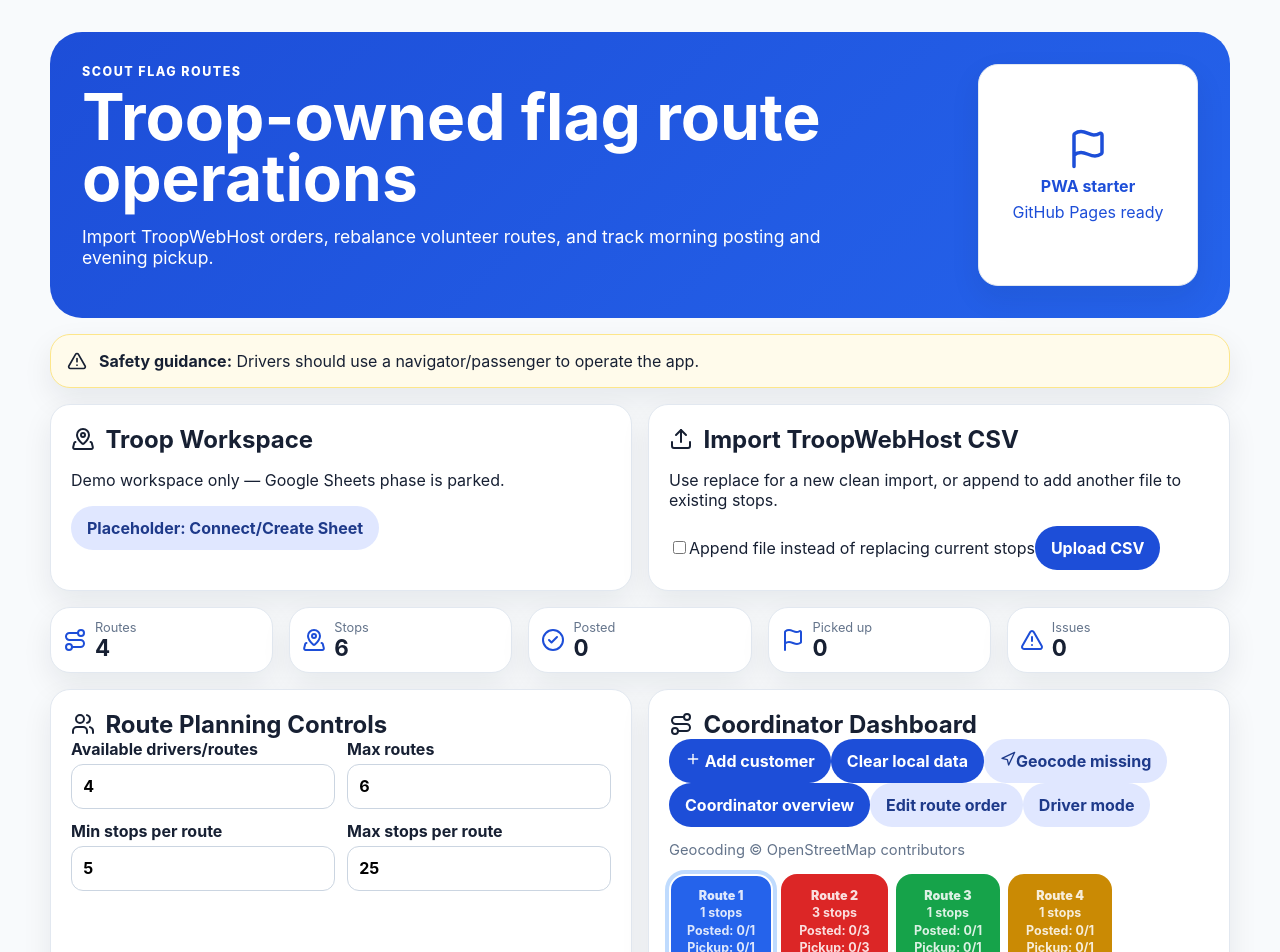
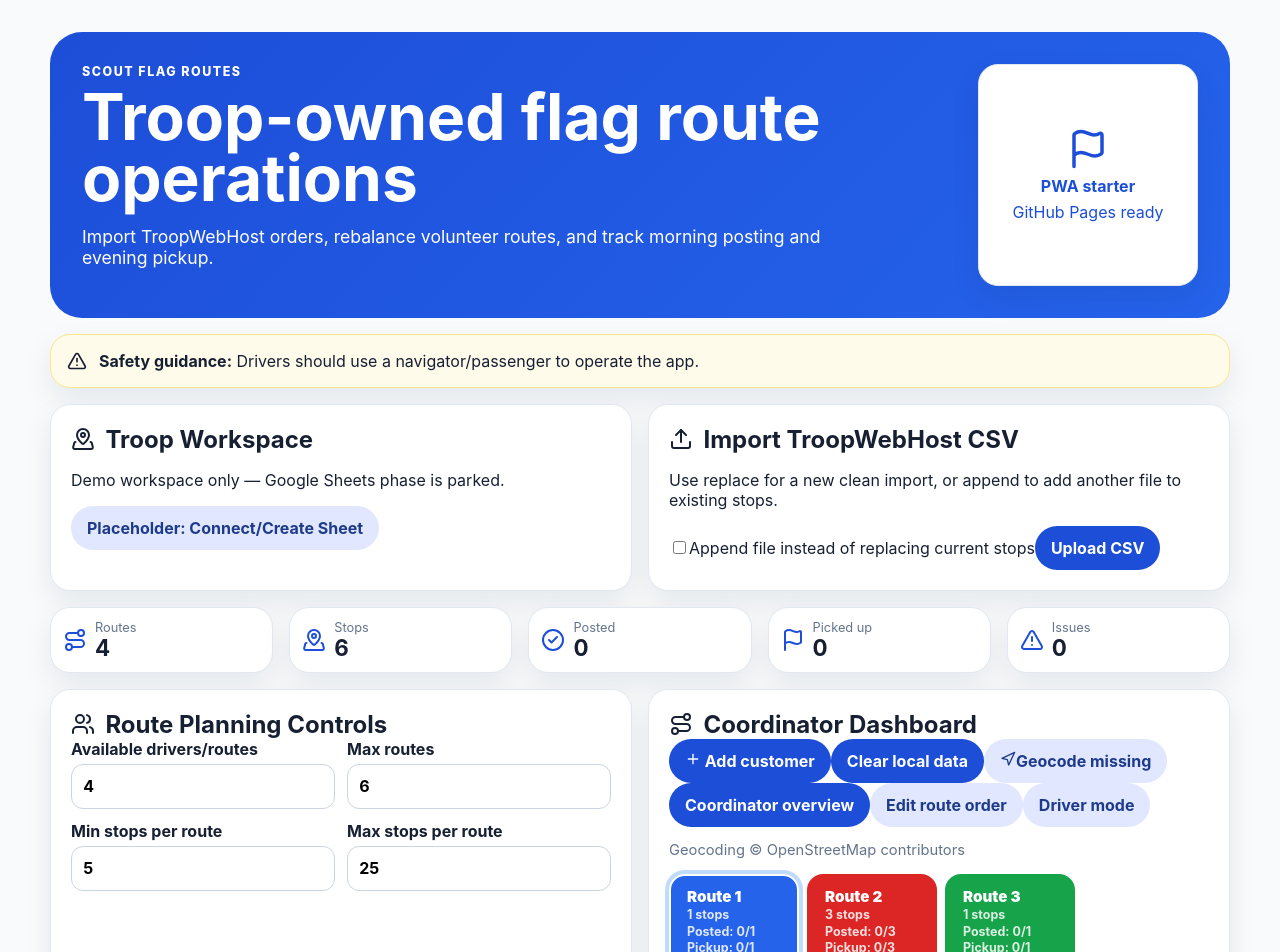
Before and after one commit to erict521-cyber/scout-flag-routes, a React (Vite) app: page / in a window 1280 px wide. Shown: the top 952 px of the page. Built offline with nearby package versions, Linux system fonts and the light colour scheme.

Commit message:
Update styles.css
Add route progress summaries

```diff
--- a/src/styles.css
+++ b/src/styles.css
@@ -203,15 +203,24 @@ textarea {
   display: grid;
   gap: 0.15rem;
   border-radius: 1rem;
+  text-align: left;
+  min-width: 130px;
 }
 
 .route-pill span {
   font-size: 0.78rem;
   opacity: 0.85;
+  line-height: 1.15;
 }
 
 .route-pill.active {
   outline: 3px solid #bfdbfe;
+}
+
+.route-pill .route-color-label {
+  font-size: 0.95rem;
+  font-weight: 900;
+  opacity: 1;
 }
 
 .issue-log {
```
